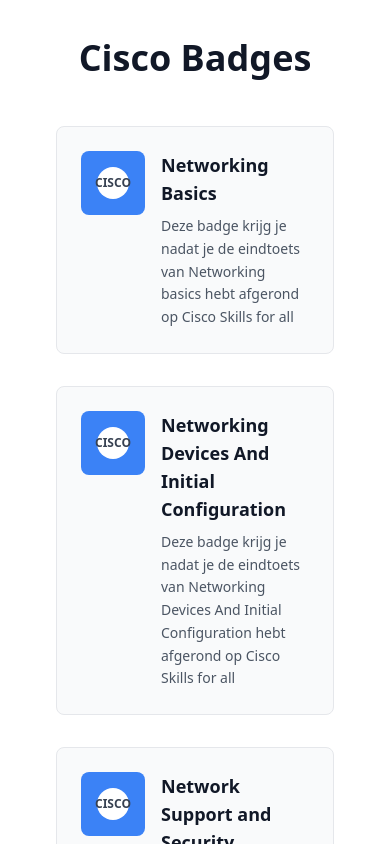
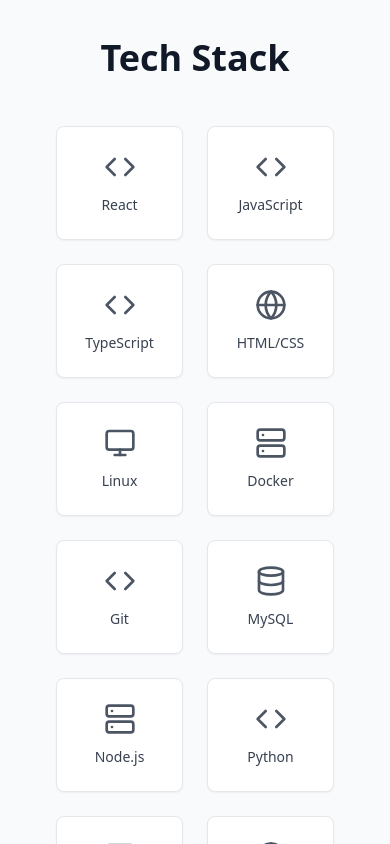
Before and after one commit to ThomCorp-INC/github-pages-replica-kit, a React (Vite) app: page / in a window 390 px wide. Shown: the part 6340-7184 px from the top of the page. Built offline with nearby package versions, Linux system fonts and the light colour scheme.

Commit message:
feat: Add Tech Stack section
Adds a new Tech Stack section to the portfolio website, including a responsive grid layout with technology icons, consistent styling, and integration between the Skills and Badges sections.

```diff
--- a/src/components/Header.tsx
+++ b/src/components/Header.tsx
@@ -1,4 +1,3 @@
-
 import { useState } from "react";
 import { Menu, X } from "lucide-react";
 
@@ -17,8 +16,9 @@ export const Header = () => {
     { id: 'about', label: 'Over mij' },
     { id: 'experience', label: 'Ervaring' },
     { id: 'education', label: 'Opleiding' },
+    { id: 'skills', label: 'Vaardigheden' },
+    { id: 'techstack', label: 'Tech Stack' },
     { id: 'badges', label: 'Badges' },
-    { id: 'skills', label: 'Vaardigheden' },
     { id: 'contact', label: 'Contact' },
   ];
 
--- /dev/null
+++ b/src/components/TechStack.tsx
@@ -0,0 +1,44 @@
+
+import { Code, Database, Globe, Server, Smartphone, Monitor } from "lucide-react";
+
+export const TechStack = () => {
+  const technologies = [
+    { name: "React", icon: Code },
+    { name: "JavaScript", icon: Code },
+    { name: "TypeScript", icon: Code },
+    { name: "HTML/CSS", icon: Globe },
+    { name: "Linux", icon: Monitor },
+    { name: "Docker", icon: Server },
+    { name: "Git", icon: Code },
+    { name: "MySQL", icon: Database },
+    { name: "Node.js", icon: Server },
+    { name: "Python", icon: Code },
+    { name: "PowerShell", icon: Monitor },
+    { name: "Networking", icon: Globe }
+  ];
+
+  return (
+    <section id="techstack" className="py-20 px-6 bg-gray-50">
+      <div className="container mx-auto max-w-4xl">
+        <h2 className="text-4xl font-bold text-gray-900 mb-12 text-center">Tech Stack</h2>
+
+        <div className="grid grid-cols-2 md:grid-cols-3 lg:grid-cols-4 xl:grid-cols-6 gap-6">
+          {technologies.map((tech, index) => (
+            <div
+              key={index}
+              className="bg-white rounded-lg p-6 shadow-sm border border-gray-200 hover:shadow-md hover:scale-105 transition-all duration-300 flex flex-col items-center text-center group"
+            >
+              <tech.icon
+                size={32}
+                className="text-gray-600 group-hover:text-blue-600 transition-colors duration-300 mb-3"
+              />
+              <span className="text-sm font-medium text-gray-700 group-hover:text-gray-900 transition-colors duration-300">
+                {tech.name}
+              </span>
+            </div>
+          ))}
+        </div>
+      </div>
+    </section>
+  );
+};
--- a/src/pages/Index.tsx
+++ b/src/pages/Index.tsx
@@ -5,6 +5,7 @@ import { About } from "@/components/About";
 import { Experience } from "@/components/Experience";
 import { Education } from "@/components/Education";
 import { Skills } from "@/components/Skills";
+import { TechStack } from "@/components/TechStack";
 import { Badges } from "@/components/Badges";
 import { Contact } from "@/components/Contact";
 import { Footer } from "@/components/Footer";
@@ -19,6 +20,7 @@ const Index = () => {
         <Experience />
         <Education />
         <Skills />
+        <TechStack />
         <Badges />
         <Contact />
       </main>
```
